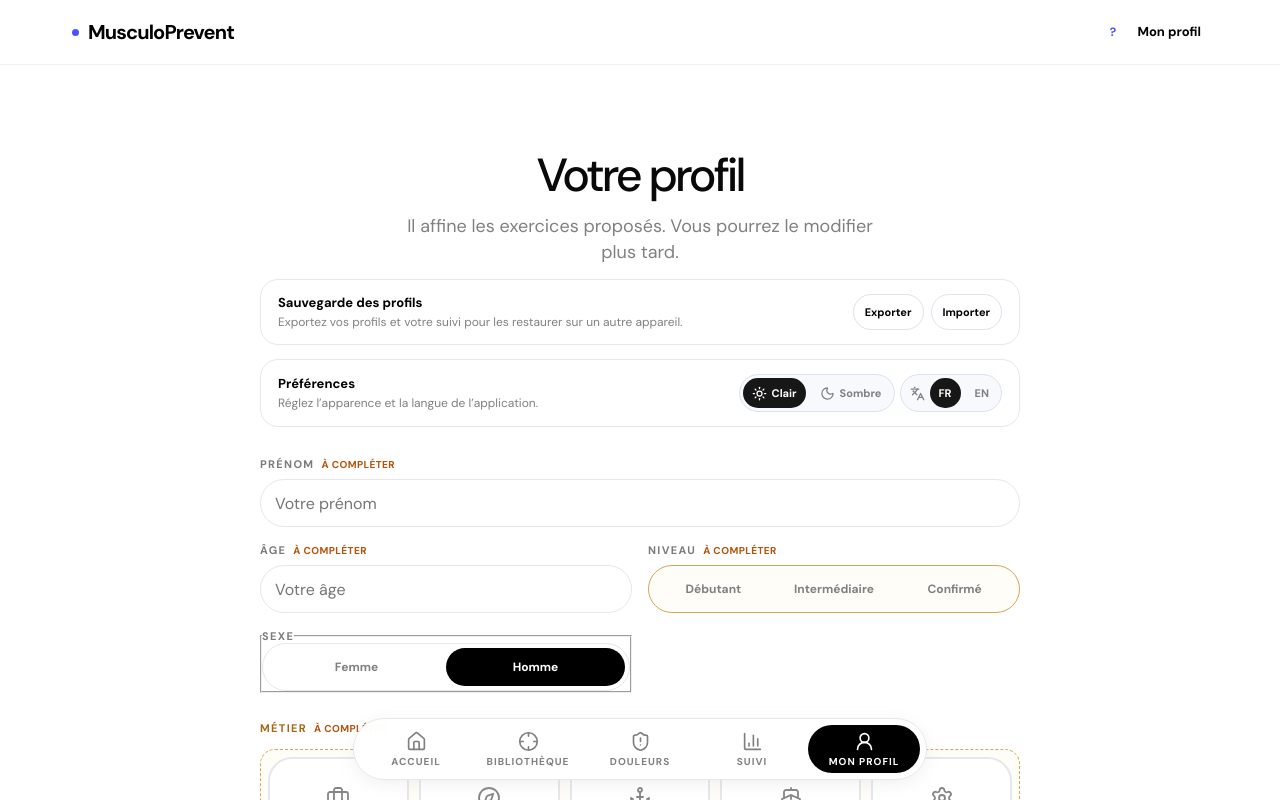
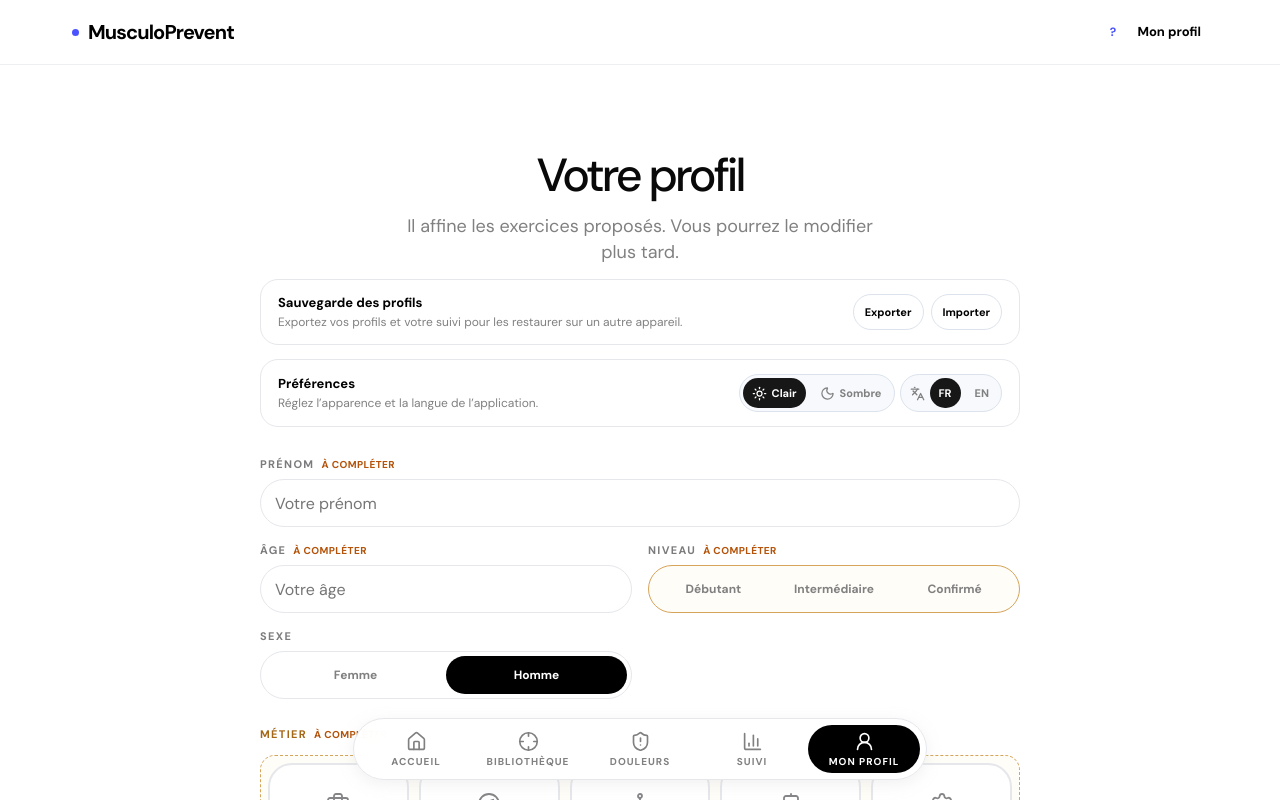
Before and after one commit to Doristil/MusculoPrevent, a React (Vite) app: page /job in a window 1280 px wide. Shown: the top 800 px of the page. Built offline with nearby package versions, Linux system fonts and the light colour scheme.

Commit message:
Refine profile sex selector

```diff
--- a/src/pages/Job.css
+++ b/src/pages/Job.css
@@ -10,8 +10,8 @@
 .profile-backup{display:grid;grid-template-columns:1fr auto;align-items:center;gap:12px;margin-top:14px;padding:14px 17px;border:1px solid #e5e7eb;border-radius:18px;background:#fff;text-align:left}.profile-backup>div:first-child{display:grid;gap:3px}.profile-backup strong{color:var(--text);font-size:13px}.profile-backup span,.profile-backup small{color:var(--text-secondary);font-size:12px;line-height:1.35}.profile-backup-actions{display:flex;gap:7px}.profile-backup-actions button{min-height:36px;padding:0 11px;border:1px solid #dce3ed;border-radius:999px;background:#fff;color:var(--text);font-size:11px;font-weight:800}.profile-backup-actions button:hover{border-color:#4a53ff;color:#3e47dc}.profile-backup input{display:none}.profile-backup>small{grid-column:1/-1;color:#3e47dc}
 .profile-form { display:grid; grid-template-columns:1fr 1fr; gap:16px; margin:30px auto 0; text-align:left; }
 .profile-field { display:grid; gap:8px; }
-.profile-level { min-width:0; margin:0; padding:0; border:0; }
-.profile-level legend { display:block; width:100%; margin:0 0 8px; padding:0; line-height:normal; }
+.profile-level,.profile-sex { min-width:0; margin:0; padding:0; border:0; }
+.profile-level legend,.profile-sex legend { display:block; width:100%; margin:0 0 8px; padding:0; line-height:normal; }
 .profile-field-full { grid-column:1 / -1; }
 .profile-field input, .profile-field select { width:100%; height:48px; padding:0 14px; border:1px solid #dfe3ea; border-radius:10px; background:#fff; color:#16161a; font:inherit; font-size:16px; outline:none; }
 .profile-field input:focus, .profile-field select:focus { border-color:var(--primary); box-shadow:0 0 0 3px rgba(37,99,235,.1); }
```
